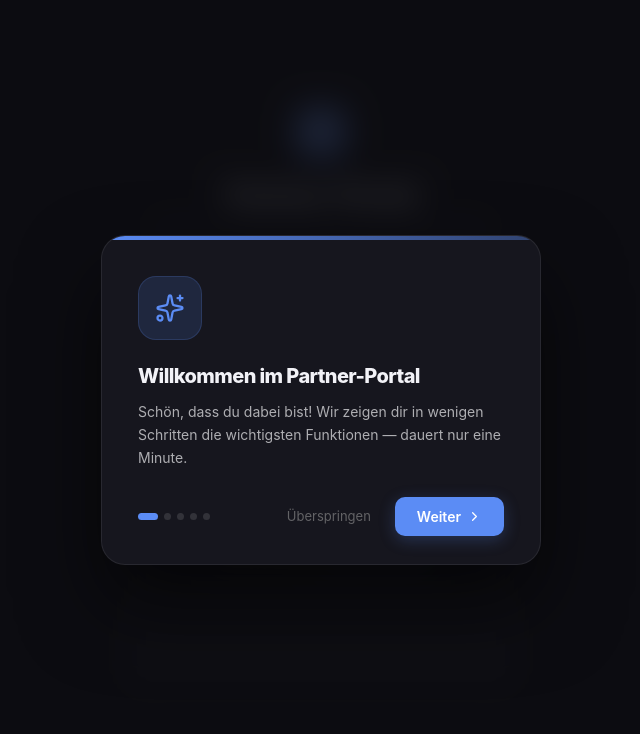
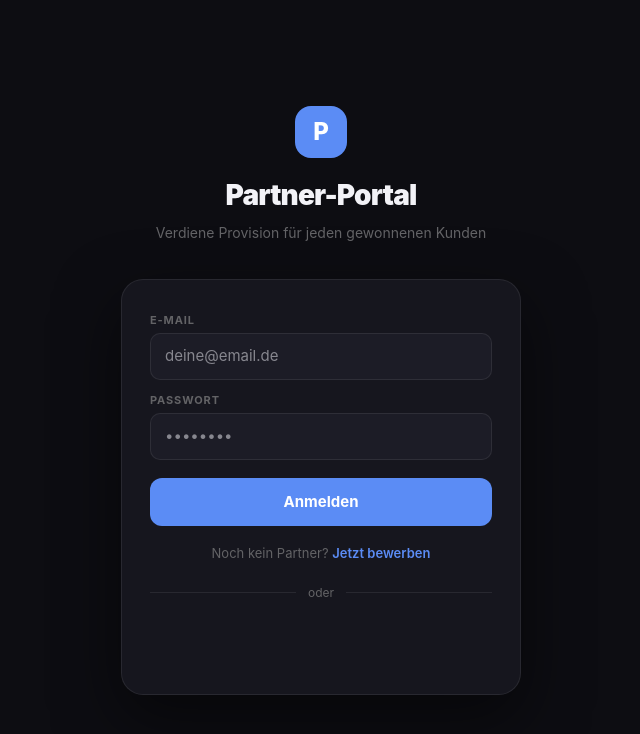
Before and after one commit to volljonas45-byte/partnerapp, a React (Vite) app: page /login in a window 1280 px wide. Shown: the top 734 px of the page, without its empty margins (319-959 px from the left). Built offline with nearby package versions, Linux system fonts and the light colour scheme; no server answers.

Commit message:
Show WelcomeModal only inside authenticated Layout, not on login/apply pages
Co-Authored-By: Claude Sonnet 4.6 <noreply@anthropic.com>

```diff
--- a/src/App.jsx
+++ b/src/App.jsx
@@ -39,6 +39,7 @@ function Layout({ children, fixed = false }) {
         {children}
       </main>
       <ChatBubble />
+      <WelcomeModal />
     </div>
   );
 }
@@ -84,7 +85,6 @@ export default function App() {
       <BrowserRouter>
         <AuthProvider>
           <OnboardingProvider>
-            <WelcomeModal />
             <AppRoutes />
           </OnboardingProvider>
         </AuthProvider>
```
